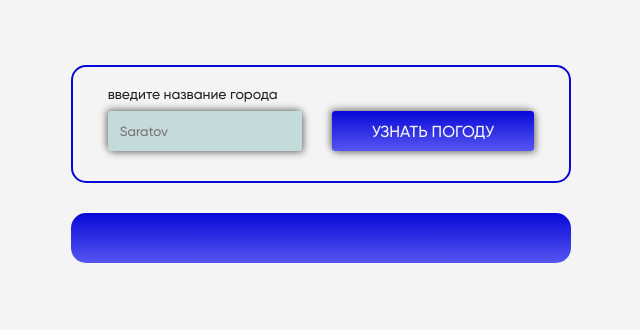
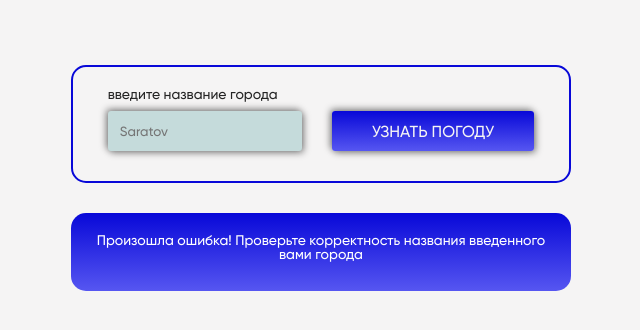
Before and after one commit to Pavel-Sol/Weather-vanilla-js, a plain HTML site: page index.html in a window 1280 px wide. Both pictures are taken after a click on the button "УЗНАТЬ ПОГОДУ". Shown: the whole page, without its empty margins (319-959 px from the left). Drawn offline with Linux system fonts and the light colour scheme; no server answers.

Commit message:
добавил проверку на пустую строку и ответы сервера 404 и тд

```diff
--- a/index.html
+++ b/index.html
@@ -31,6 +31,7 @@
             <button class="start" id="start">узнать погоду</button>
           </div>
           <div class="weather__today">
+            <div class="warning"></div>
             <div class="weather__today__item">
               <h2 class="city-out"></h2>
             </div>
--- a/js/script.js
+++ b/js/script.js
@@ -4,6 +4,9 @@ start.addEventListener('click', currentWeatherRequest)
 
 function currentWeatherRequest() {
     let city = document.querySelector('.city').value
+    if (city == '') {
+        city = 'Saratov'
+    }
 
     let request = new XMLHttpRequest()
     request.open('GET', `https://api.openweathermap.org/data/2.5/weather?q=${city},ru&appid=38bd2a6dccee12ceb0fe1c7b9ecb81bd&lang=ru`)
@@ -14,6 +17,9 @@ function currentWeatherRequest() {
         if (request.readyState === 4 && request.status === 200) {
             let data = JSON.parse(request.responseText)
             viev(data)
+            document.querySelector('.warning').innerHTML = ''
+        } else {
+            document.querySelector('.warning').innerHTML = 'Произошла ошибка! Проверьте корректность названия введенного вами города'
         }
     })
 }
```
